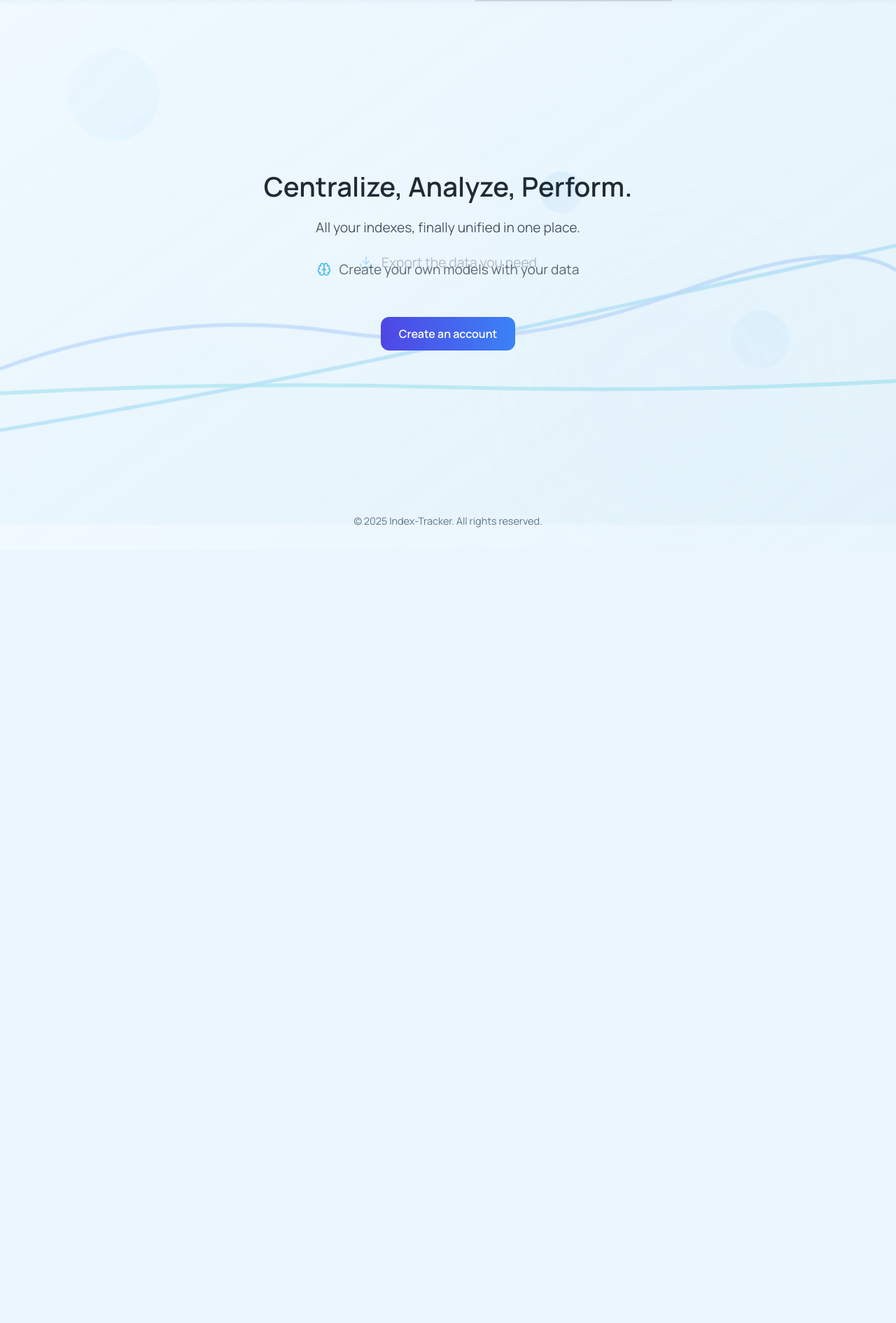
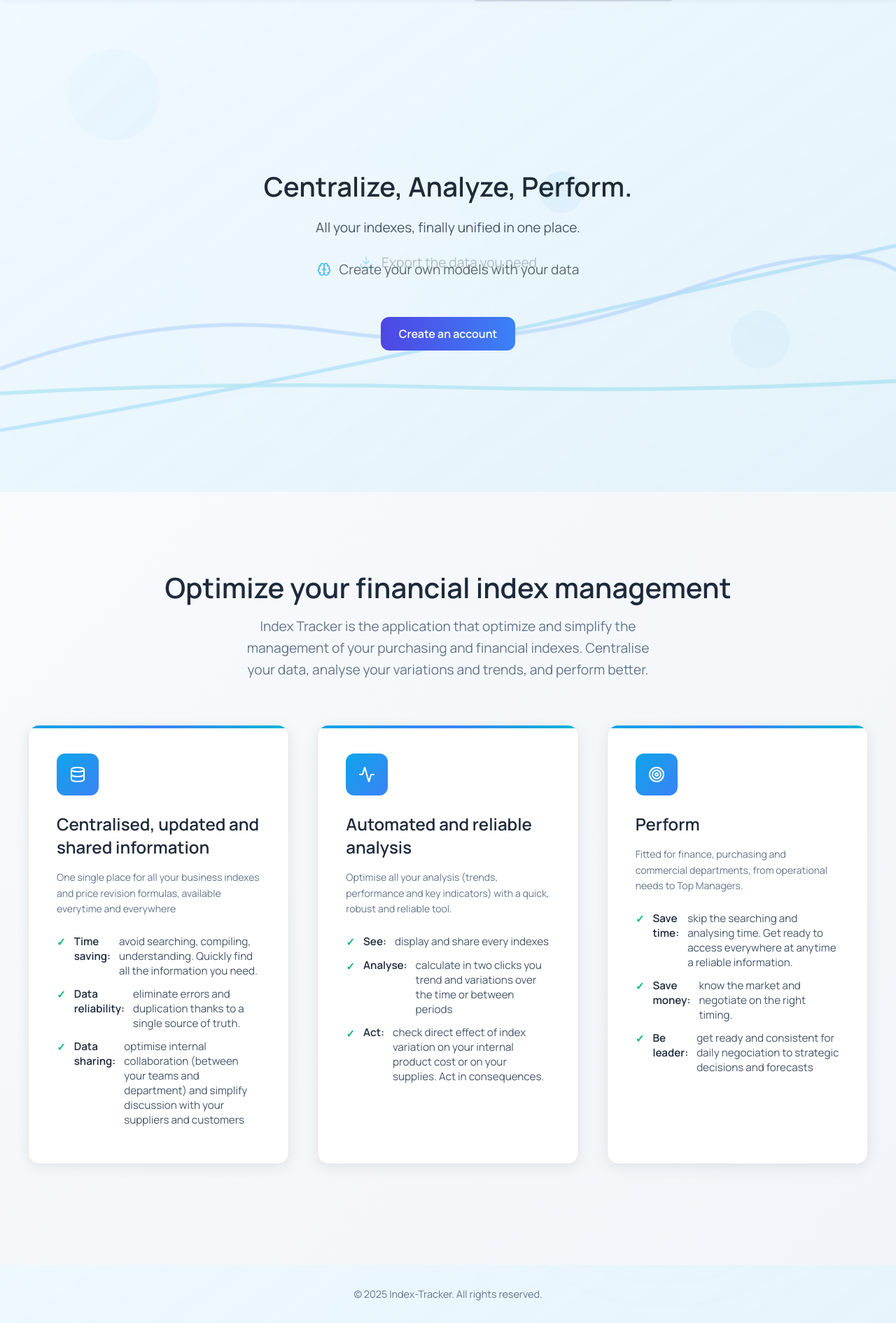
Before and after one commit to utis82/Index-tracker, a Django app: page / in a window 1280 px wide. Shown: the part 50-1941 px from the top of the page at 70% size. Before the commit the page ends 804 px from the top, so only its background shows below. Run offline with Django 5.2, Linux system fonts and the light colour scheme; some libraries are stand-ins or nearby versions.

Commit message:
modification home avec description fonction

```diff
--- a/main/templates/home.html
+++ b/main/templates/home.html
@@ -209,6 +209,178 @@
   transform: translateY(-2px);
   box-shadow: 0 12px 40px rgba(14, 165, 233, 0.4);
 }
+
+/* Features section styles */
+.features-section {
+  padding: 80px 0;
+  background: linear-gradient(135deg, #f8fafc 0%, #f1f5f9 100%);
+}
+
+.dark-mode .features-section {
+  background: linear-gradient(135deg, #0f172a 0%, #1e293b 100%);
+}
+
+.features-container {
+  max-width: 1200px;
+  margin: 0 auto;
+  padding: 0 2rem;
+}
+
+.features-intro {
+  text-align: center;
+  margin-bottom: 4rem;
+}
+
+.features-intro h2 {
+  font-size: 2.5rem;
+  font-weight: 700;
+  color: #1e293b;
+  margin-bottom: 1rem;
+  line-height: 1.2;
+}
+
+.dark-mode .features-intro h2 {
+  color: #f1f5f9;
+}
+
+.features-intro p {
+  font-size: 1.2rem;
+  color: #64748b;
+  max-width: 600px;
+  margin: 0 auto;
+  line-height: 1.6;
+}
+
+.dark-mode .features-intro p {
+  color: #cbd5e1;
+}
+
+.features-grid {
+  display: grid;
+  grid-template-columns: repeat(auto-fit, minmax(350px, 1fr));
+  gap: 2.5rem;
+  margin-bottom: 4rem;
+}
+
+.feature-card {
+  background: white;
+  border-radius: 16px;
+  padding: 2.5rem;
+  box-shadow: 0 4px 20px rgba(0, 0, 0, 0.08);
+  transition: all 0.3s ease;
+  border: 1px solid #e2e8f0;
+  position: relative;
+  overflow: hidden;
+}
+
+.dark-mode .feature-card {
+  background: #1e293b;
+  border-color: #334155;
+  box-shadow: 0 4px 20px rgba(0, 0, 0, 0.3);
+}
+
+.feature-card::before {
+  content: '';
+  position: absolute;
+  top: 0;
+  left: 0;
+  right: 0;
+  height: 4px;
+  background: linear-gradient(90deg, #0ea5e9, #3b82f6, #06b6d4);
+}
+
+.feature-card:hover {
+  transform: translateY(-8px);
+  box-shadow: 0 12px 40px rgba(0, 0, 0, 0.15);
+}
+
+.dark-mode .feature-card:hover {
+  box-shadow: 0 12px 40px rgba(0, 0, 0, 0.4);
+}
+
+.feature-icon {
+  width: 60px;
+  height: 60px;
+  background: linear-gradient(135deg, #0ea5e9, #3b82f6);
+  border-radius: 12px;
+  display: flex;
+  align-items: center;
+  justify-content: center;
+  margin-bottom: 1.5rem;
+  color: white;
+}
+
+.feature-title {
+  font-size: 1.5rem;
+  font-weight: 600;
+  color: #1e293b;
+  margin-bottom: 1rem;
+}
+
+.dark-mode .feature-title {
+  color: #f1f5f9;
+}
+
+.feature-description {
+  color: #64748b;
+  line-height: 1.6;
+  margin-bottom: 1.5rem;
+}
+
+.dark-mode .feature-description {
+  color: #cbd5e1;
+}
+
+.feature-benefits {
+  list-style: none;
+  padding: 0;
+  margin: 0;
+}
+
+.feature-benefits li {
+  display: flex;
+  align-items: flex-start;
+  gap: 0.75rem;
+  margin-bottom: 0.75rem;
+  font-size: 0.95rem;
+  color: #475569;
+}
+
+.dark-mode .feature-benefits li {
+  color: #94a3b8;
+}
+
+.feature-benefits li::before {
+  content: '✓';
+  color: #10b981;
+  font-weight: bold;
+  flex-shrink: 0;
+  margin-top: 0.1rem;
+}
+
+.feature-benefits li strong {
+  color: #1e293b;
+}
+
+.dark-mode .feature-benefits li strong {
+  color: #f1f5f9;
+}
+
+/* Responsive */
+@media (max-width: 768px) {
+  .features-intro h2 {
+    font-size: 2rem;
+  }
+
+  .features-grid {
+    grid-template-columns: 1fr;
+    gap: 1.5rem;
+  }
+
+  .feature-card {
+    padding: 2rem;
+  }
+}
 </style>
 
 <div class="hero-container">
@@ -278,6 +450,60 @@
   </div>
 </div>
 
+<!-- Features Section -->
+<section class="features-section">
+  <div class="features-container">
+    <div class="features-intro">
+      <h2>Optimize your financial index management</h2>
+      <p>Index Tracker is the application that optimize and simplify the management of your purchasing and financial indexes. Centralise your data, analyse your variations and trends, and perform better.</p>
+    </div>
+
+    <div class="features-grid">
+      <!-- Feature 1: Centralized Information -->
+      <div class="feature-card">
+        <div class="feature-icon">
+          <i data-lucide="database"></i>
+        </div>
+        <h3 class="feature-title">Centralised, updated and shared information</h3>
+        <p class="feature-description">One single place for all your business indexes and price revision formulas, available everytime and everywhere</p>
+        <ul class="feature-benefits">
+          <li><strong>Time saving:</strong> avoid searching, compiling, understanding. Quickly find all the information you need.</li>
+          <li><strong>Data reliability:</strong> eliminate errors and duplication thanks to a single source of truth.</li>
+          <li><strong>Data sharing:</strong> optimise internal collaboration (between your teams and department) and simplify discussion with your suppliers and customers</li>
+        </ul>
+      </div>
+
+      <!-- Feature 2: Automated Analysis -->
+      <div class="feature-card">
+        <div class="feature-icon">
+          <i data-lucide="activity"></i>
+        </div>
+        <h3 class="feature-title">Automated and reliable analysis</h3>
+        <p class="feature-description">Optimise all your analysis (trends, performance and key indicators) with a quick, robust and reliable tool.</p>
+        <ul class="feature-benefits">
+          <li><strong>See:</strong> display and share every indexes</li>
+          <li><strong>Analyse:</strong> calculate in two clicks you trend and variations over the time or between periods</li>
+          <li><strong>Act:</strong> check direct effect of index variation on your internal product cost or on your supplies. Act in consequences.</li>
+        </ul>
+      </div>
+
+      <!-- Feature 3: Performance -->
+      <div class="feature-card">
+        <div class="feature-icon">
+          <i data-lucide="target"></i>
+        </div>
+        <h3 class="feature-title">Perform</h3>
+        <p class="feature-description">Fitted for finance, purchasing and commercial departments, from operational needs to Top Managers.</p>
+        <ul class="feature-benefits">
+          <li><strong>Save time:</strong> skip the searching and analysing time. Get ready to access everywhere at anytime a reliable information.</li>
+          <li><strong>Save money:</strong> know the market and negotiate on the right timing.</li>
+          <li><strong>Be leader:</strong> get ready and consistent for daily negociation to strategic decisions and forecasts</li>
+        </ul>
+      </div>
+    </div>
+  </div>
+</section>
+
 <script>
 // Initialize Lucide icons after page load
 document.addEventListener('DOMContentLoaded', function() {
```
